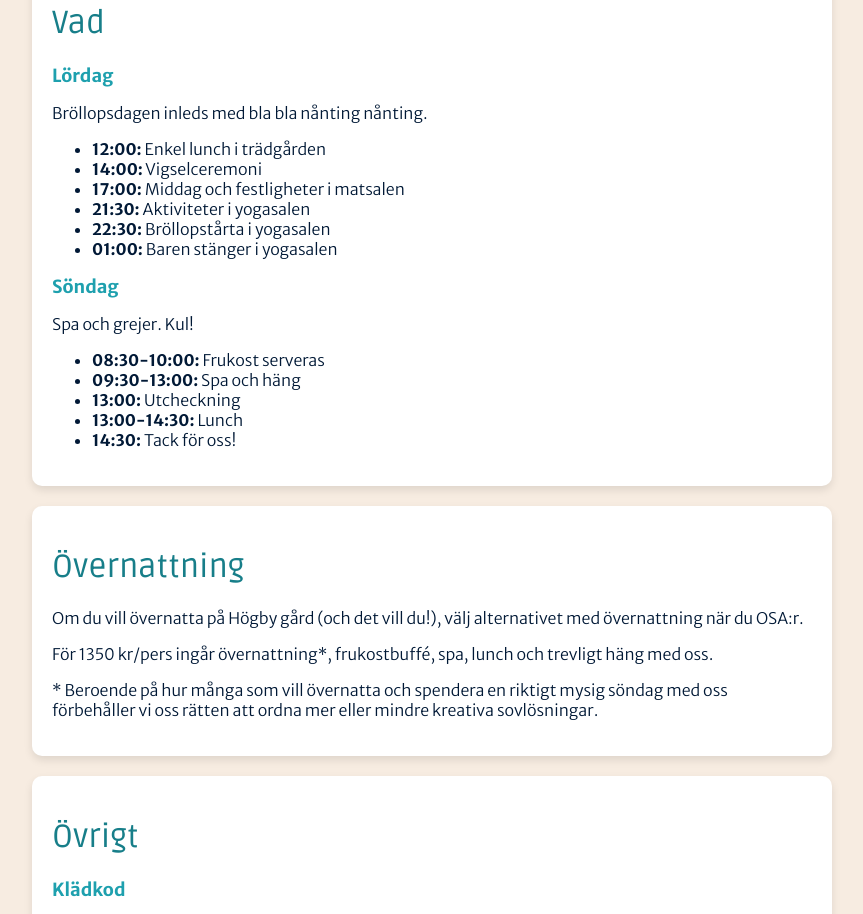
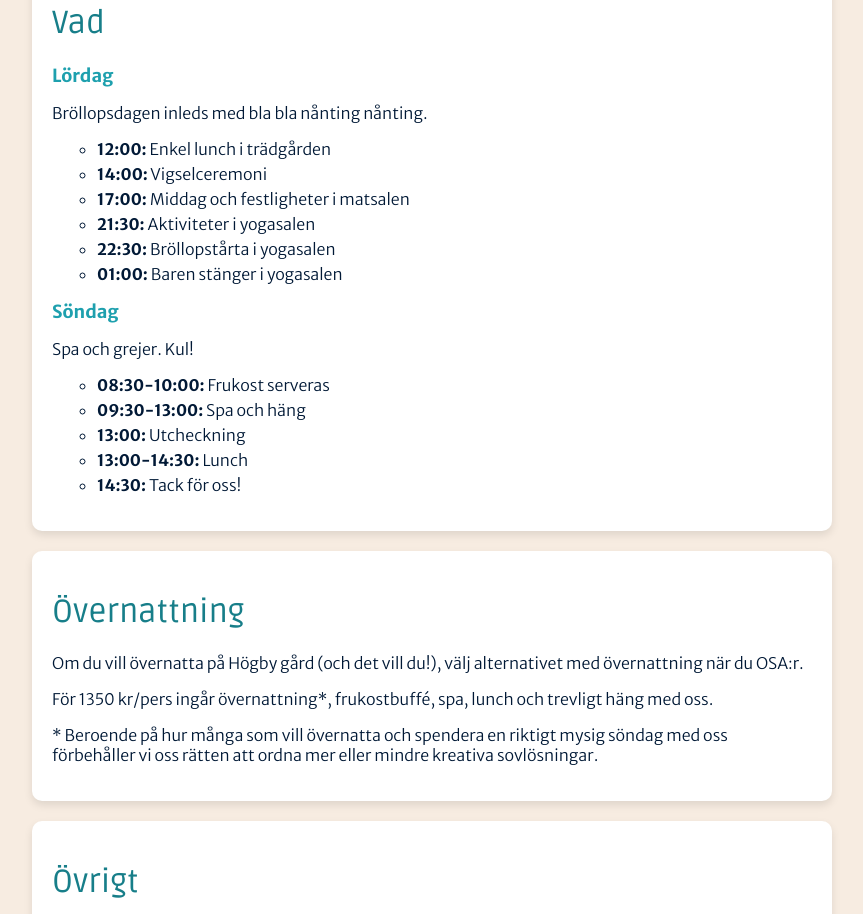
Before and after one commit to Thrinduil/brollop_clean, a website: page index.html in a window 1280 px wide. Shown: the part 968-1882 px from the top of the page, without its empty margins (208-1071 px from the left). Drawn offline with Linux system fonts and the light colour scheme.

Commit message:
Lite margin på listan

```diff
--- a/style.css
+++ b/style.css
@@ -108,3 +108,8 @@ body {
 .card a:hover {
     text-decoration: underline;
 }
+
+.card li {
+    list-style: circle;
+    margin: 5px;
+}
```
